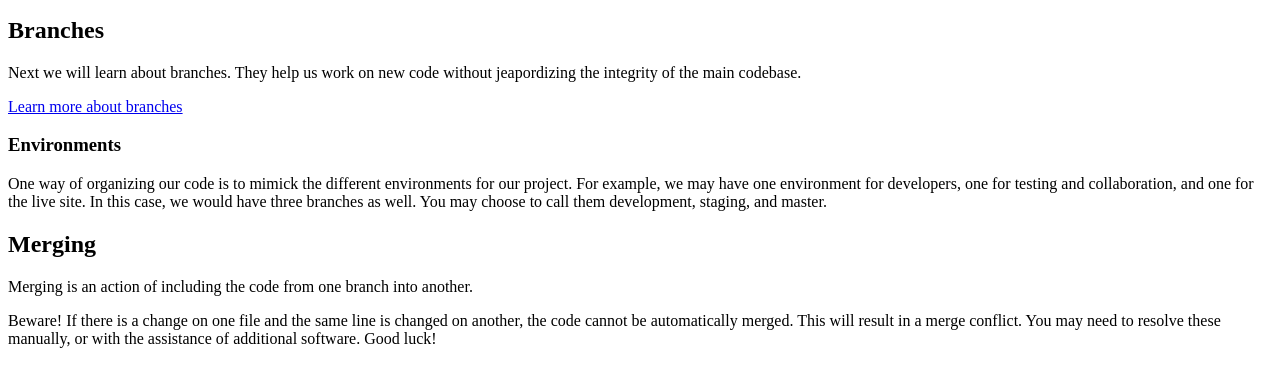
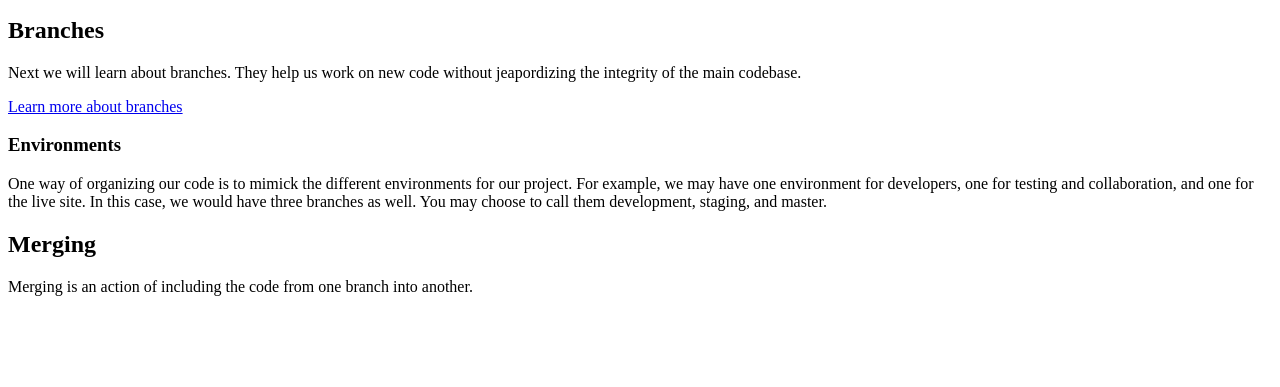
Before and after one commit to inetap/mdia-4590, a plain HTML site: page index.html in a window 1280 px wide. Shown: the part 101-488 px from the top of the page. Drawn offline with Linux system fonts and the light colour scheme.

Commit message:
Revert "Fixes #4, adds conflict info"
This reverts commit 8d01f22d9e1410a8c26e31698e4005d7453fef82.

```diff
--- a/index.html
+++ b/index.html
@@ -18,8 +18,7 @@
   <p>One way of organizing our code is to mimick the different environments for our project. For example, we may have one environment for developers, one for testing and collaboration, and one for the live site. In this case, we would have three branches as well. You may choose to call them development, staging, and master.</p>
 
   <h2>Merging</h2>
-  <p>Merging is an action of including the code from one branch into another. </p>
-  <p>Beware! If there is a change on one file and the same line is changed on another, the code cannot be automatically merged. This will result in a merge conflict. You may need to resolve these manually, or with the assistance of additional software. Good luck!</p>
+  <p>Merging is an action of including the code from one branch into another.</p>
 
 </body>
 </html>
```
